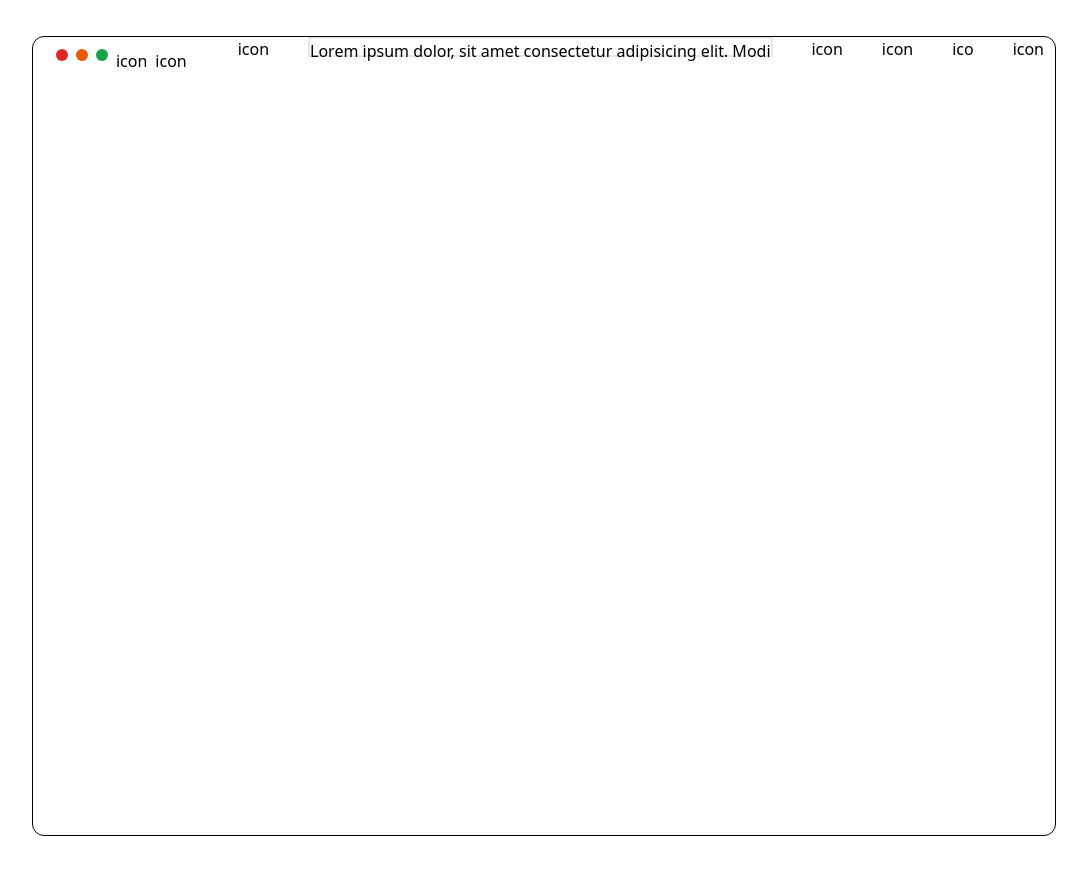
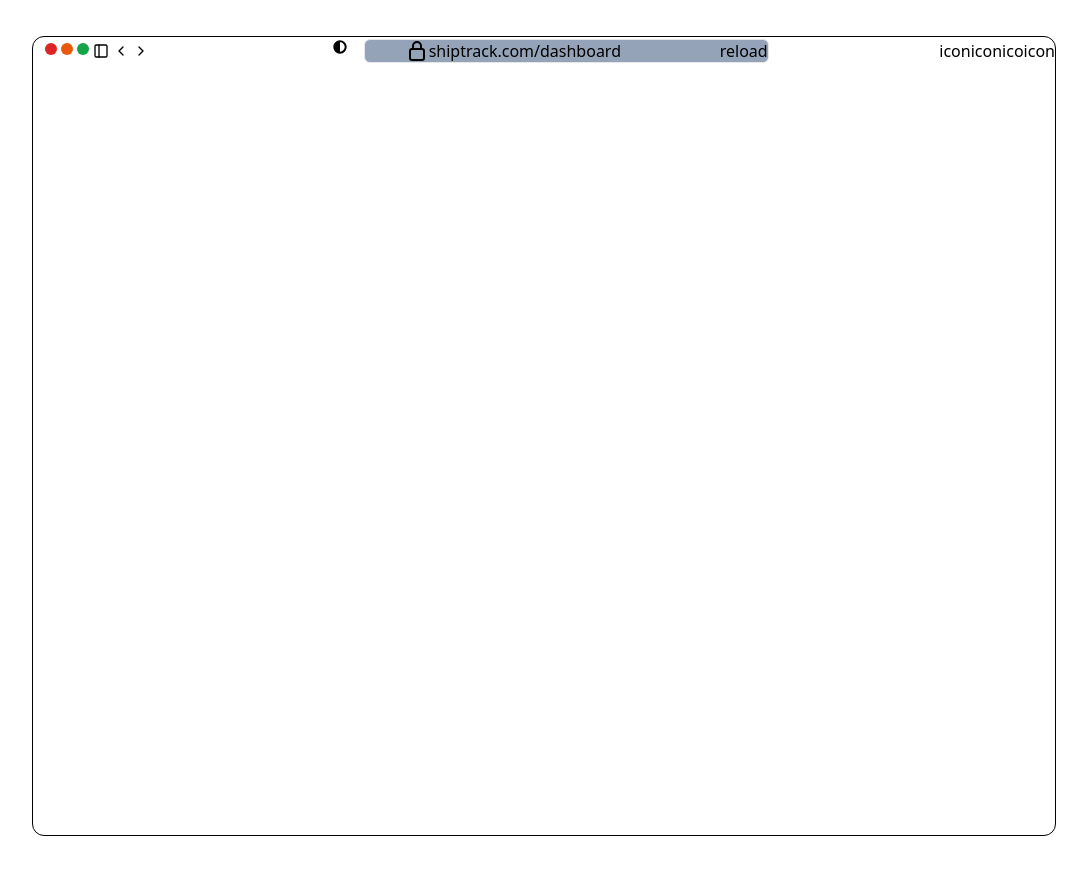
Before and after one commit to CompileWithQureshi/clone-1, a React (Vite) app: page / in a window 1280 px wide. Shown: the whole page, without its empty margins (96-1183 px from the left). Built offline with nearby package versions, Linux system fonts and the light colour scheme.

Commit message:
added icons-packages

```diff
--- a/package.json
+++ b/package.json
@@ -10,8 +10,10 @@
     "preview": "vite preview"
   },
   "dependencies": {
+    "@iconscout/react-unicons": "^2.0.2",
     "react": "^18.2.0",
-    "react-dom": "^18.2.0"
+    "react-dom": "^18.2.0",
+    "react-icons": "^4.11.0"
   },
   "devDependencies": {
     "@types/react": "^18.2.15",
--- a/src/component/nav.jsx
+++ b/src/component/nav.jsx
@@ -1,23 +1,38 @@
+import { FiChevronLeft, FiChevronRight, FiSidebar } from "react-icons/fi";
+import { BiSolidAdjust } from "react-icons/bi";
+import { UilLock } from "@iconscout/react-unicons";
+
 function Nav() {
   return (
-    <div className=" max-w-screen-5xl max-h-7  flex justify-evenly  space-x-7">
-      <div className="flex space-x-2 p-3">
+    <div className=" max-w-screen-5xl max-h-7  flex  justify-between  items-center">
+      <div className="flex space-x-1 p-3">
         <span className="w-3 h-3 bg-red-600 rounded-full text-red-600"></span>
         <span className="w-3 h-3 bg-orange-600 rounded-full text-red-600"></span>
         <span className="w-3 h-3 bg-green-600 rounded-full text-green-600"></span>
-        <p>icon</p>
+        <FiSidebar />
+        <FiChevronLeft />
+
+        <FiChevronRight />
+      </div>
+      <div className="  flex gap-4  ">
+        <BiSolidAdjust />
+        <div
+          className="bg-slate-400 w-[405px]
+           h-6 border flex p-22 items-center justify-between rounded-md"
+        >
+          <p className="pl-10 flex">
+            <UilLock />
+            shiptrack.com/dashboard
+          </p>
+          <p> reload</p>
+        </div>
+      </div>
+      <div>
+        <span>icon</span>
+        <span>icon</span>
+        <span>ico</span>
         <span>icon</span>
       </div>
-
-      <span>icon</span>
-      <span className=" max-w-2xl h-5 border-2">
-        Lorem ipsum dolor, sit amet consectetur adipisicing elit. Modi
-      </span>
-
-      <span>icon</span>
-      <span>icon</span>
-      <span>ico</span>
-      <span>icon</span>
     </div>
   );
 }
```
Also changed, not shown: 1 other file (tests, documents, lock files or other folders).
